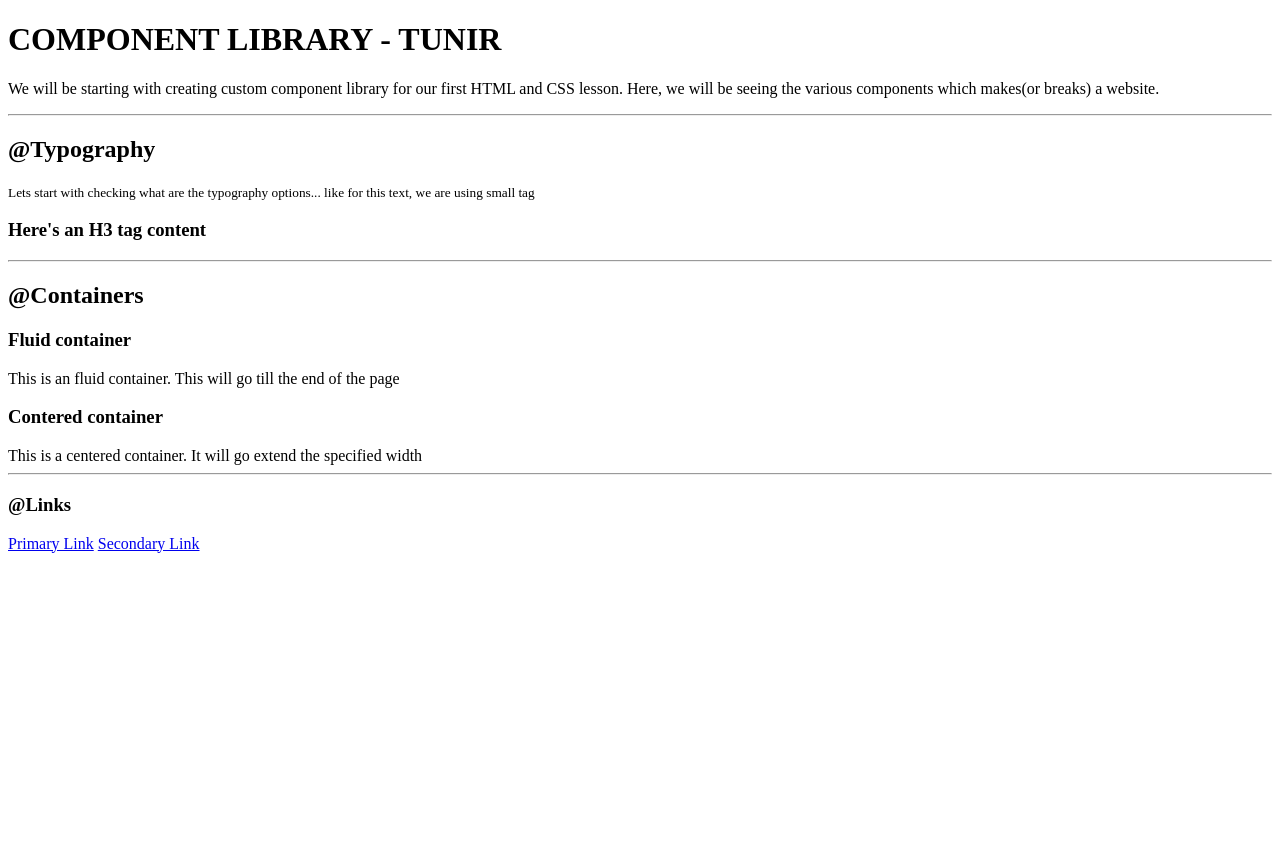
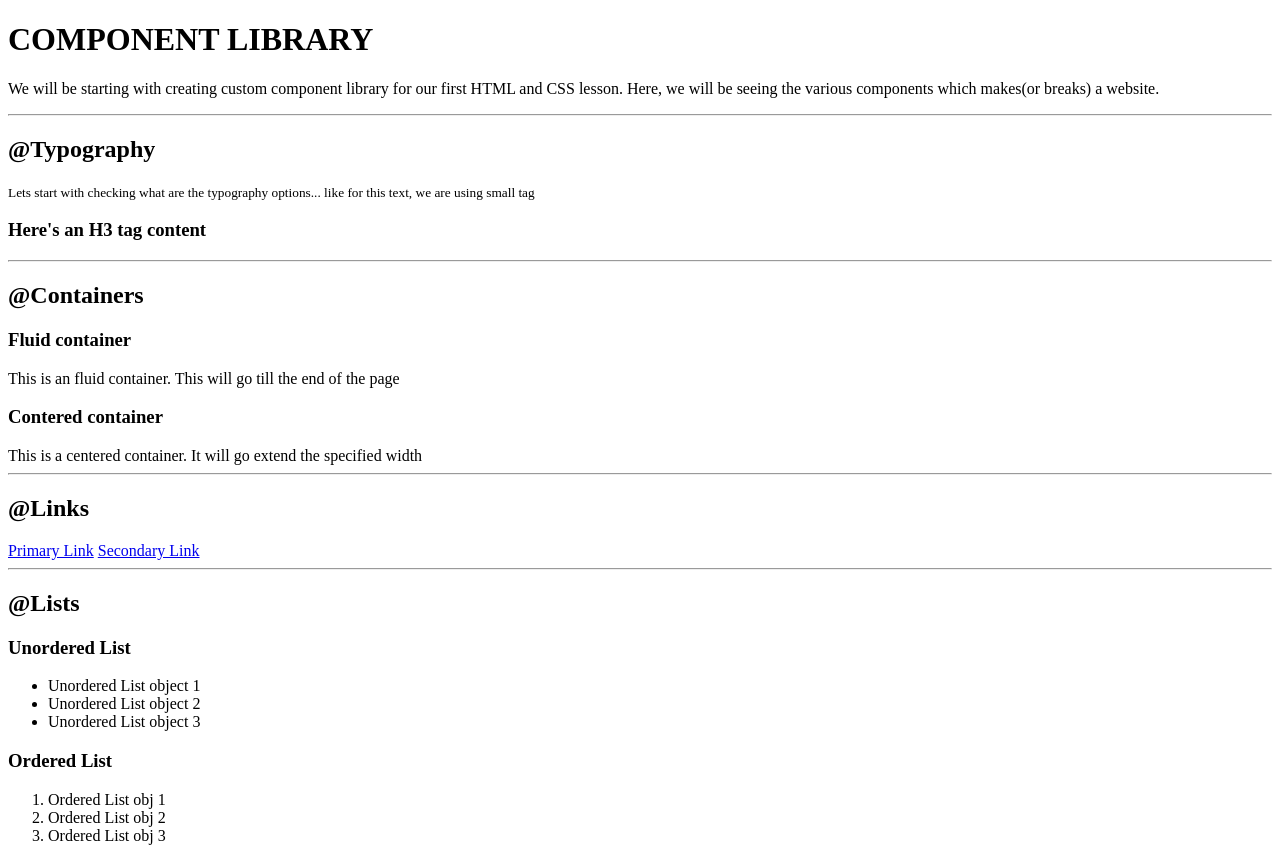
Before and after one commit to TunirC/portfolio-tunir-chakraborty, a plain HTML site: page index.html in a window 1280 px wide. Before the commit the page ends 800 px from the top, so only its background shows below. Drawn offline with Linux system fonts and the light colour scheme.

Commit message:
Update index.html

```diff
--- a/index.html
+++ b/index.html
@@ -10,7 +10,7 @@
 
 <body>
 
-    <h1>COMPONENT LIBRARY - TUNIR</h1>
+    <h1>COMPONENT LIBRARY</h1>
         <p>We will be starting with creating custom component library for our first HTML and CSS lesson.
             Here, we will be seeing the various components which makes(or breaks) a website. </p>
     <hr>
@@ -24,8 +24,24 @@
         <h3>Contered container</h3>
         <div>This is a centered container. It will go extend the specified width</div>
     <hr>
-    <h3>@Links</h3>
+    <h2>@Links</h2>
         <a href="/">Primary Link</a> <a href="/">Secondary Link</a>
+    <hr>
+    <h2>@Lists</h2>
+        <h3>Unordered List</h3>
+        <ul>
+            <li> Unordered List object 1</li>
+            <li> Unordered List object 2</li>
+            <li> Unordered List object 3</li>
+        </ul>
+        <h3>Ordered List</h3>
+        <ol>
+            <li>Ordered List obj 1</li>
+            <li>Ordered List obj 2</li>
+            <li>Ordered List obj 3</li>
+        </ol>
+
+
 
 </body>
 
```
